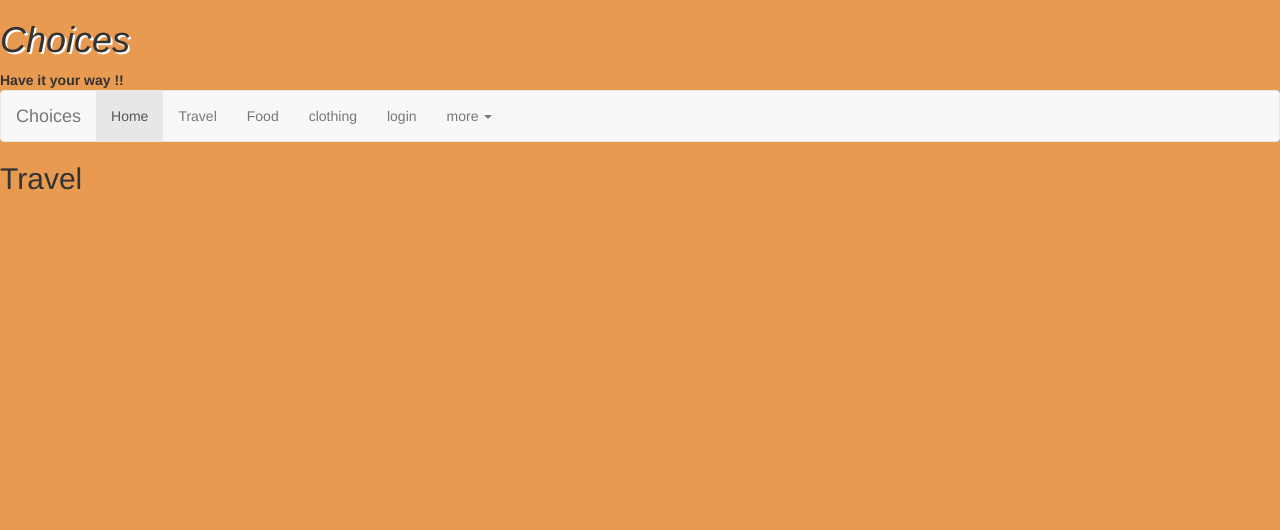
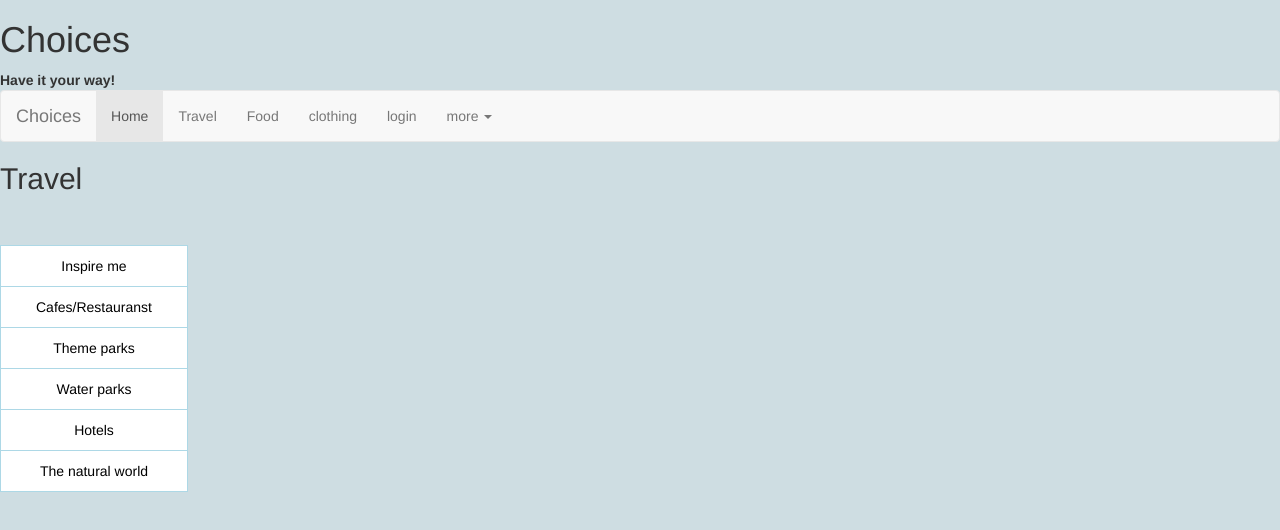
Before and after one commit to Rebekah31xx/Rebekah31xx.github.io, a plain HTML site: page travel/travel1.html in a window 1280 px wide. Drawn offline with nearby package versions, Linux system fonts and the light colour scheme.

Commit message:
added buttons

```diff
--- a/travel/travel.css
+++ b/travel/travel.css
@@ -1,16 +1,37 @@
 h1 {
-  font-style: italic;
-  text-shadow: 2px 2px white;
-  }
+  font-style:normal;
+}
+
+
 h3 {
 font-style: italic;
-text-shadow: 2px 2px white;
+text-shadow: 2px 2px ;
 }
 body {
-    background-color: #e99a51;
+    background-color: #cedde2;
   }
 
 .jumbotron{
   color: black;
 
 }
+
+.btn-group button {
+  background-color:white
+   ; /* Green background */
+  border: 1px solid lightblue; /* Green border */
+  color: black; /* White text */
+  padding: 10px 35px; /* Some padding */
+  cursor: pointer; /* Pointer/hand icon */
+  width: 100%; /* Set a width if needed */
+  display: block; /* Make the buttons appear below each other */
+}
+
+.btn-group button:not(:last-child) {
+  border-bottom: none; /* Prevent double borders */
+}
+
+/* Add a background color on hover */
+.btn-group button:hover {
+  background-color: blue;
+}
--- a/travel/travel1.html
+++ b/travel/travel1.html
@@ -8,7 +8,7 @@
   <h1>Choices</h1>
 
   <div Ch
-  <h3><strong> Have it your way !!</strong></h3>
+  <h3><strong> Have it your way!</strong></h3>
     <nav class="navbar navbar-default">
     <div class="container-fluid">
       <div class="navbar-header">
@@ -34,6 +34,19 @@
    </div>
    </nav>
    <h2>Travel</h2>
-  <p><strong></strong></p>
+
+   <br>
+   <br>
+   <div class="btn-group">
+  <button>Inspire me</button>
+  <button>Cafes/Restauranst</button>
+  <button>Theme parks</button>
+  <button>Water parks</button>
+  <button>Hotels</button>
+  <button>The natural world</button>
+
+</div>
+
+
 </body>
 </html>
```
